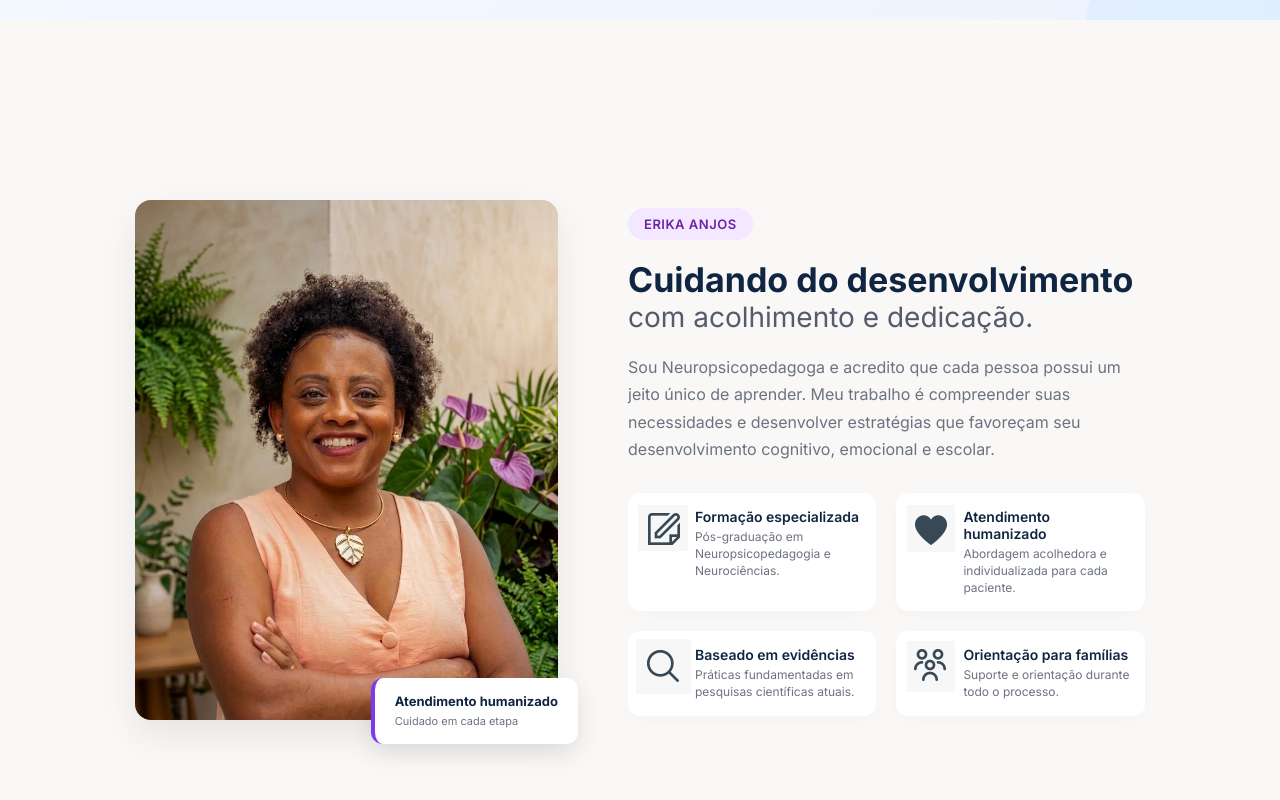
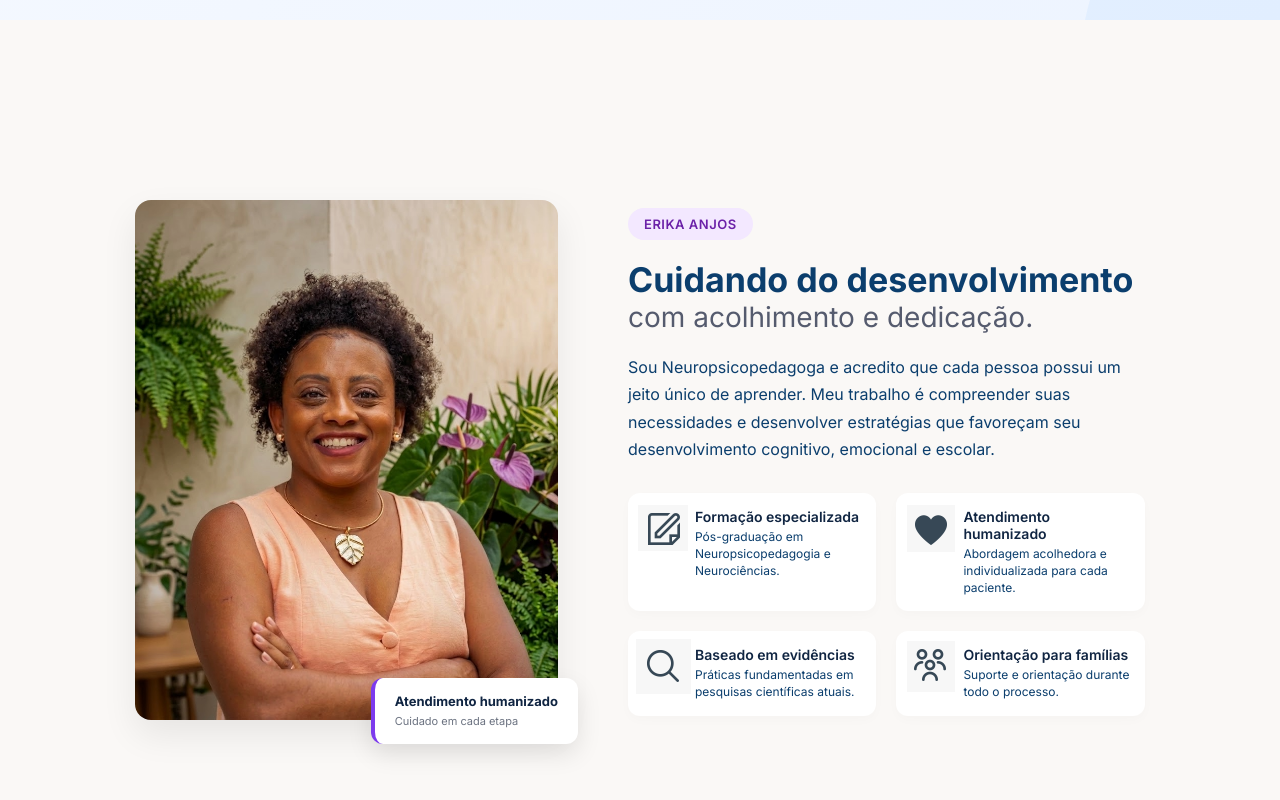
Before and after one commit to AlexandreAkkt/ErikaNeuropsicopedagoga, a React (Vite) app: page / in a window 1280 px wide. Shown: the part 898-1698 px from the top of the page. Built offline with nearby package versions, Linux system fonts and the light colour scheme.

Commit message:
Atualizando cores do texto

```diff
--- a/package.json
+++ b/package.json
@@ -10,6 +10,7 @@
     "preview": "vite preview"
   },
   "dependencies": {
+    "prop-types": "^15.8.1",
     "react": "^18.3.1",
     "react-dom": "^18.3.1"
   },
--- a/src/components/About/About.css
+++ b/src/components/About/About.css
@@ -86,7 +86,7 @@
 
 .about-content h2 {
   font-size: 34px;
-  color: #102542;
+  color: #0b3e6d;
   line-height: 1.2;
   margin-bottom: 20px;
 }
@@ -100,7 +100,7 @@
 
 .about-content > p {
   font-size: 16px;
-  color: #6b7280;
+  color: #0b3e6d;
   line-height: 1.7;
   margin-bottom: 30px;
 }
@@ -143,7 +143,7 @@
 
 .about-feature p {
   font-size: 12px;
-  color: #6b7280;
+  color: #0b3e6d;
   margin: 0;
   line-height: 1.4;
 }
--- a/src/components/Card/Card.css
+++ b/src/components/Card/Card.css
@@ -5,6 +5,7 @@
   padding: 20px;
   text-align: left;
   box-shadow: 0 2px 4px rgba(0, 0, 0, 0.04);
+
   transition:
     transform 0.2s ease,
     box-shadow 0.2s ease;
```
Also changed, not shown: src/components/Card/Card.jsx (+7 -1 lines), 1 other file (tests, documents, lock files or other folders).
